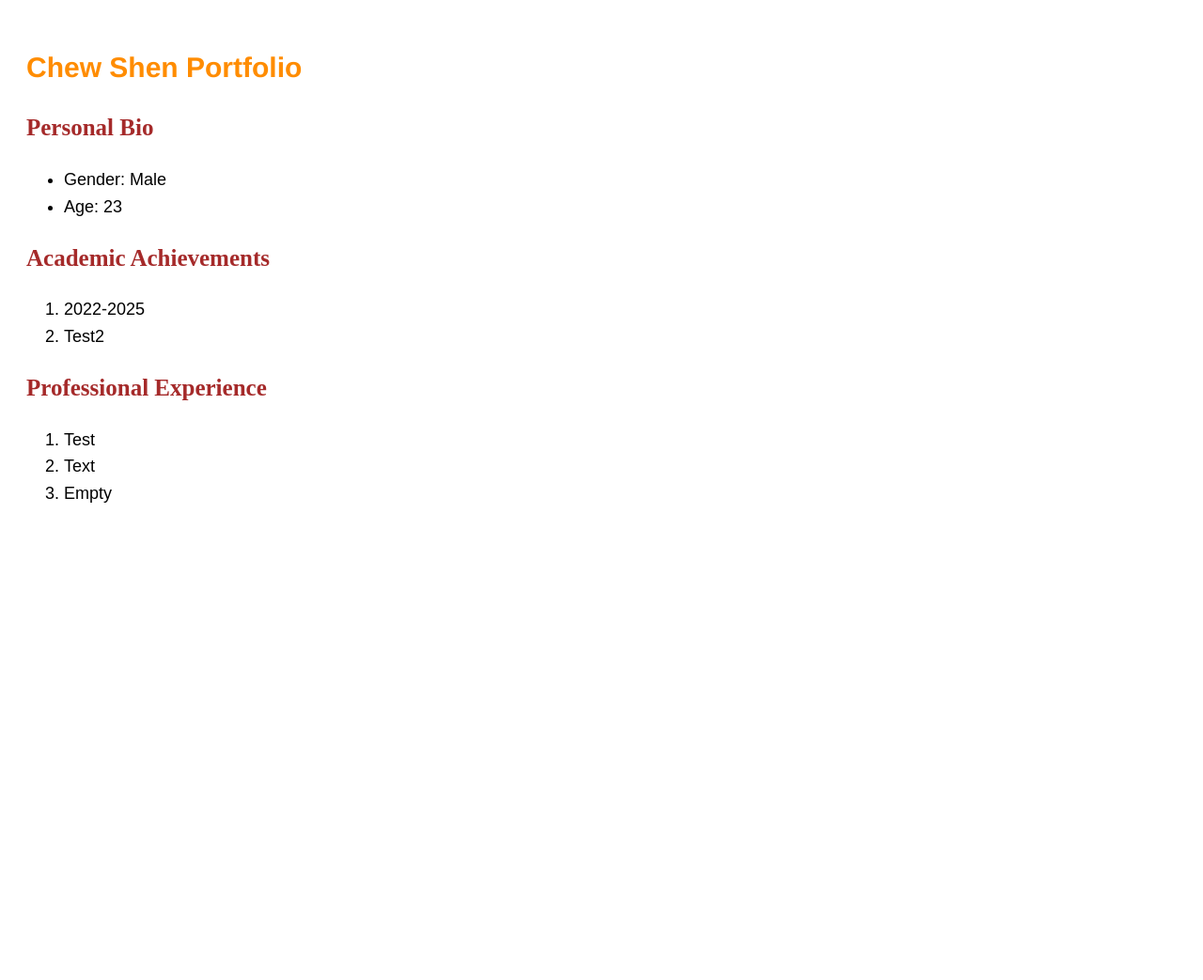
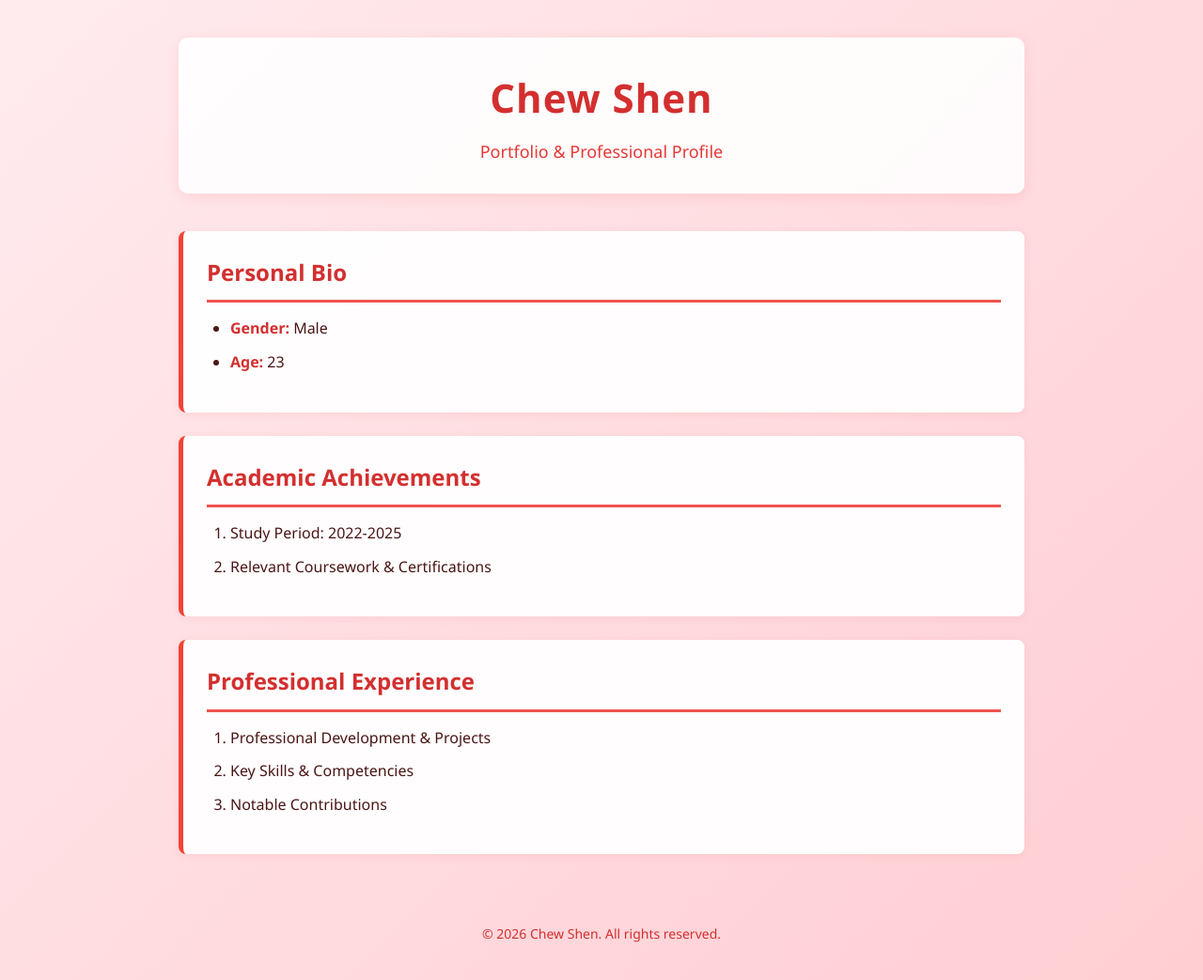
Before and after one commit to ChewShen/myMahirGit, a plain HTML site: page index.html in a window 1280 px wide. Shown: the top 1043 px of the page at 94% size. Before the commit the page ends 800 px from the top, so only its background shows below. Drawn offline with Linux system fonts and the light colour scheme.

Commit message:
red theme

```diff
--- a/index.html
+++ b/index.html
@@ -3,31 +3,47 @@
 <head>
     <meta charset="UTF-8">
     <meta name="viewport" content="width=device-width, initial-scale=1.0">
-    <title>Portfolio</title>
+    <title>Chew Shen Portfolio</title>
     <link rel="stylesheet" href="./style.css">
 </head>
 
 <body>
-    <h1>Chew Shen Portfolio</h1>
+    <div class="container">
+        <header>
+            <h1>Chew Shen</h1>
+            <p class="subtitle">Portfolio & Professional Profile</p>
+        </header>
 
+        <main>
+            <section class="card">
                 <h2>Personal Bio</h2>
                 <ul>
-        <li>Gender: Male</li>
-        <li>Age: 23</li>
+                    <li><strong>Gender:</strong> Male</li>
+                    <li><strong>Age:</strong> 23</li>
                 </ul>
+            </section>
 
+            <section class="card">
                 <h2>Academic Achievements</h2>
                 <ol>
-        <li>2022-2025</li>
-        <li>Test2</li>
+                    <li>Study Period: 2022-2025</li>
+                    <li>Relevant Coursework & Certifications</li>
                 </ol>
+            </section>
 
+            <section class="card">
                 <h2>Professional Experience</h2>
                 <ol>
-        <li>Test</li>
-        <li>Text</li>
-        <li>Empty</li>
+                    <li>Professional Development & Projects</li>
+                    <li>Key Skills & Competencies</li>
+                    <li>Notable Contributions</li>
                 </ol>
+            </section>
+        </main>
 
+        <footer>
+            <p>&copy; 2026 Chew Shen. All rights reserved.</p>
+        </footer>
+    </div>
 </body>
 </html>
--- a/style.css
+++ b/style.css
@@ -1,22 +1,117 @@
+/* ===== Red Theme ===== */
+
 /* 1. General styles for the whole page */
 body {
-    font-family: 'Arial', sans-serif;
-    font-size: 18px;
-    color: black;
-    line-height: 1.6; /* Makes text easier to read */
-    padding: 20px;
+    font-family: 'Segoe UI', Tahoma, Geneva, Verdana, sans-serif;
+    font-size: 16px;
+    color: #4a1616;
+    line-height: 1.6;
+    margin: 0;
+    padding: 0;
+    background: linear-gradient(135deg, #ffebee 0%, #ffcdd2 100%);
+    min-height: 100vh;
 }
 
-/* 2. Specific overrides for Headers */
-h1 {
-    font-family: 'Franklin Gothic Medium', 'Arial Narrow', Arial, sans-serif;
-    font-size: 30px;
-    color: darkorange;
+/* 2. Container for content */
+.container {
+    max-width: 900px;
+    margin: 0 auto;
+    padding: 40px 20px;
 }
 
+/* 3. Header section */
+header {
+    text-align: center;
+    margin-bottom: 40px;
+    padding: 30px;
+    background: rgba(255, 255, 255, 0.9);
+    border-radius: 10px;
+    box-shadow: 0 4px 15px rgba(211, 47, 47, 0.1);
+}
+
+/* 4. Main heading */
+h1 {
+    font-family: 'Segoe UI', sans-serif;
+    font-size: 42px;
+    color: #d32f2f;
+    margin: 0 0 10px 0;
+    letter-spacing: 1px;
+}
+
+/* 5. Subtitle */
+.subtitle {
+    font-size: 18px;
+    color: #e53935;
+    margin: 0;
+    font-weight: 300;
+}
+
+/* 6. Section headings */
 h2 {
-    font-family: 'Times New Roman', Times, serif;
-    font-size: 25px;
-    color: brown;
-    margin-top: 20px;
+    font-family: 'Segoe UI', sans-serif;
+    font-size: 24px;
+    color: #d32f2f;
+    margin-top: 0;
+    margin-bottom: 15px;
+    padding-bottom: 10px;
+    border-bottom: 3px solid #ef5350;
 }
+
+/* 7. Card styling for sections */
+.card {
+    background: rgba(255, 255, 255, 0.95);
+    padding: 25px;
+    margin-bottom: 25px;
+    border-radius: 8px;
+    box-shadow: 0 2px 10px rgba(211, 47, 47, 0.08);
+    border-left: 5px solid #f44336;
+    transition: transform 0.3s ease, box-shadow 0.3s ease;
+}
+
+.card:hover {
+    transform: translateY(-5px);
+    box-shadow: 0 6px 20px rgba(211, 47, 47, 0.15);
+}
+
+/* 8. List styling */
+ul, ol {
+    margin: 15px 0;
+    padding-left: 25px;
+}
+
+li {
+    margin: 10px 0;
+    color: #4a1616;
+}
+
+li strong {
+    color: #d32f2f;
+}
+
+/* 9. Footer styling */
+footer {
+    text-align: center;
+    margin-top: 40px;
+    padding: 20px;
+    color: #d32f2f;
+    font-size: 14px;
+}
+
+/* 10. Responsive design */
+@media (max-width: 600px) {
+    h1 {
+        font-size: 32px;
+    }
+
+    h2 {
+        font-size: 20px;
+    }
+
+    .card {
+        padding: 20px;
+    }
+
+    .container {
+        padding: 20px 15px;
+    }
+}
```
Lines whose indentation alone changed are shown as unchanged.
